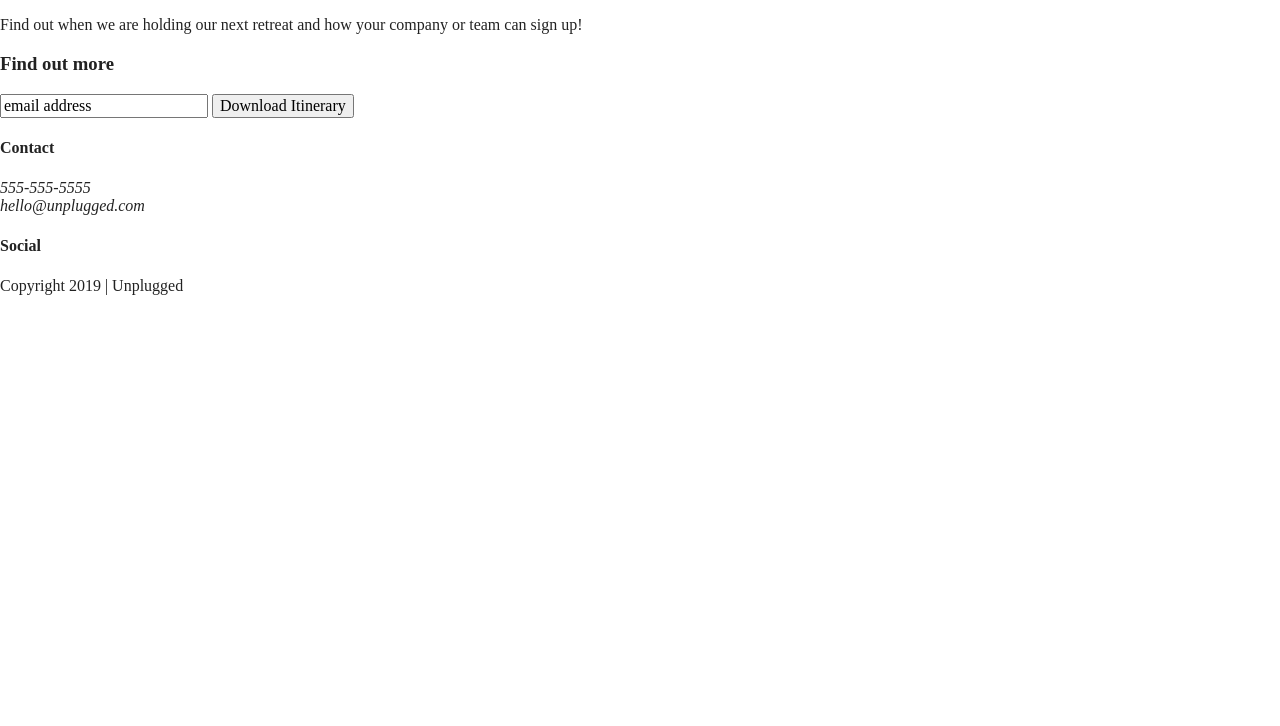
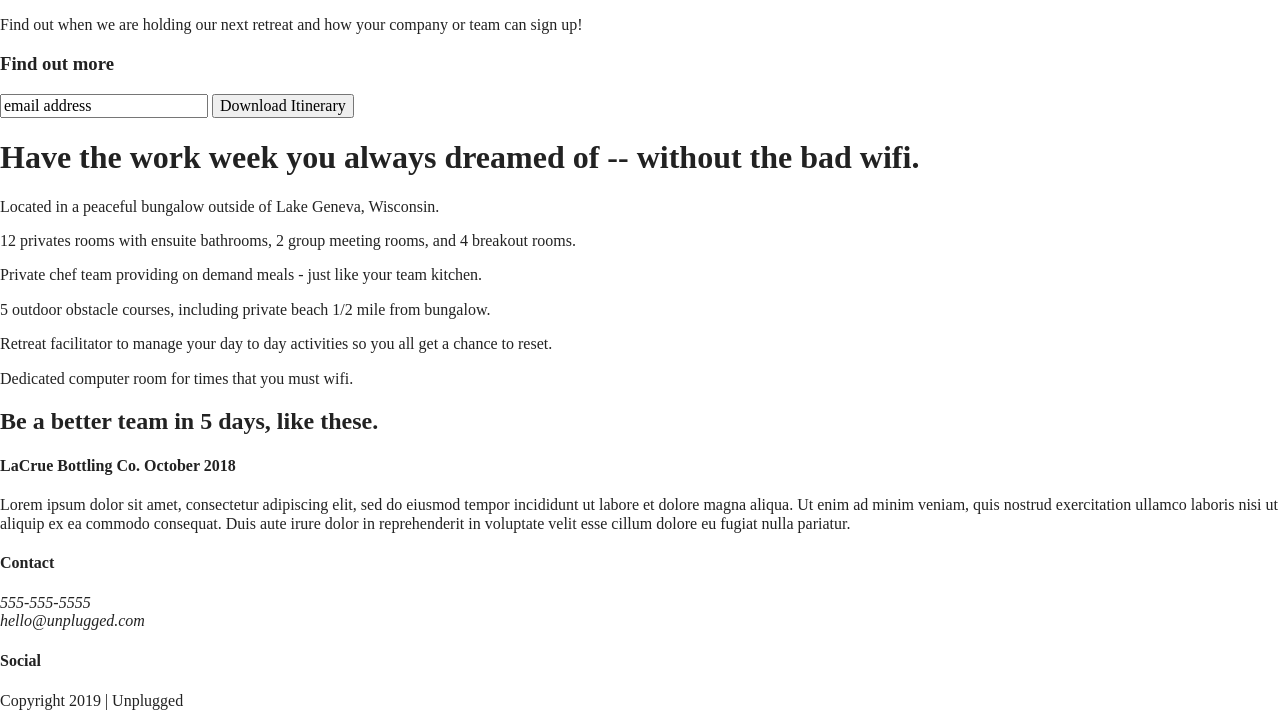
Before and after one commit to Classied/Unplugged-retreat, a website built with Parcel: page index.html in a window 1280 px wide. Shown: the part 176-902 px from the top of the page. Before the commit the page ends 800 px from the top, so only its background shows below. Built offline with nearby package versions, Linux system fonts and the light colour scheme.

Commit message:
Wrote main content for homepage index.html

```diff
--- a/index.html
+++ b/index.html
@@ -54,7 +54,7 @@
 
     <aside>
         <div class="content-wrapper">
-            <div class="newsletter-signup">
+            <div class="form-description">
                 <h3>Want to join the next retreat?</h3>
 
                     <p>Find out when we are holding our next retreat and
@@ -67,6 +67,78 @@
                     <input type="text" name="name" value="email address">
                     <input type="button" value="Download Itinerary">
             </div>
+
+            <section class="features">
+                <div class="content-wrapper">
+
+                    <h1> Have the work week you always dreamed of -- without the bad wifi.</h1>
+                    <!-- Add featured content here-->
+
+                   <article>
+                      <p class="fontawesome-icon"></p>
+                      <p class="features-items-description"> Located in a peaceful bungalow outside
+                     of Lake Geneva, Wisconsin.
+                    </p>
+                  </article>
+
+                   <article>
+                      <p class="fontawesome-icon"></p>
+                      <p class="feature-items-description"> 12 privates rooms with ensuite bathrooms,
+                      2 group meeting rooms, and 4 breakout rooms.
+                      </p>
+                   </article>
+
+                   <article>
+                      <p class="fontawesome-icon"></p>
+                      <p class="feature-items-description"> Private chef team providing on demand meals -
+                      just like your team kitchen.
+                      </p>
+                   </article>
+
+                  <article>
+                        <p class="fontawesome-icon"></p>
+                        <p class="feature-items-description"> 5 outdoor obstacle courses, including private
+                        beach 1/2 mile from bungalow.
+                       </p>
+                   </article>
+
+                  <article>
+                        <p class="fontawesome-icon"></p>
+                        <p class="feature-items-description"> Retreat facilitator to manage your day to day
+                        activities so you all get a chance to reset.
+                       </p>
+                  </article>
+
+                   <article>
+                        <p class="fontawesome-icon"></p>
+                        <p class="feature-items-description"> Dedicated computer room for times that you must
+                      wifi.
+                        </p>
+                  </article>
+                </div>
+           </section> <!-- End of features section -->
+
+            <section class="reviews">
+                <div class="content wrapper">
+                      <h2> Be a better team in 5 days, like these.</h2>
+
+                    <article>
+                      <div class="team-picture"></div>
+
+                      <div class="company-review">
+
+                          <h4>LaCrue Bottling Co. October 2018</h4>
+                            <p>Lorem ipsum dolor sit amet, consectetur adipiscing elit, sed do eiusmod tempor
+                             incididunt ut labore et dolore magna aliqua. Ut enim ad minim veniam, quis nostrud
+                             exercitation ullamco laboris  nisi ut aliquip ex ea commodo consequat. Duis aute
+                             irure dolor in reprehenderit in voluptate velit esse cillum dolore eu fugiat nulla
+                             pariatur.
+                            </p>
+                      </div>
+
+                    </article>
+                </div>
+            </section>
 
         </div>
     </aside> <!-- End of newsletter section -->
```
Lines whose indentation alone changed are shown as unchanged.
